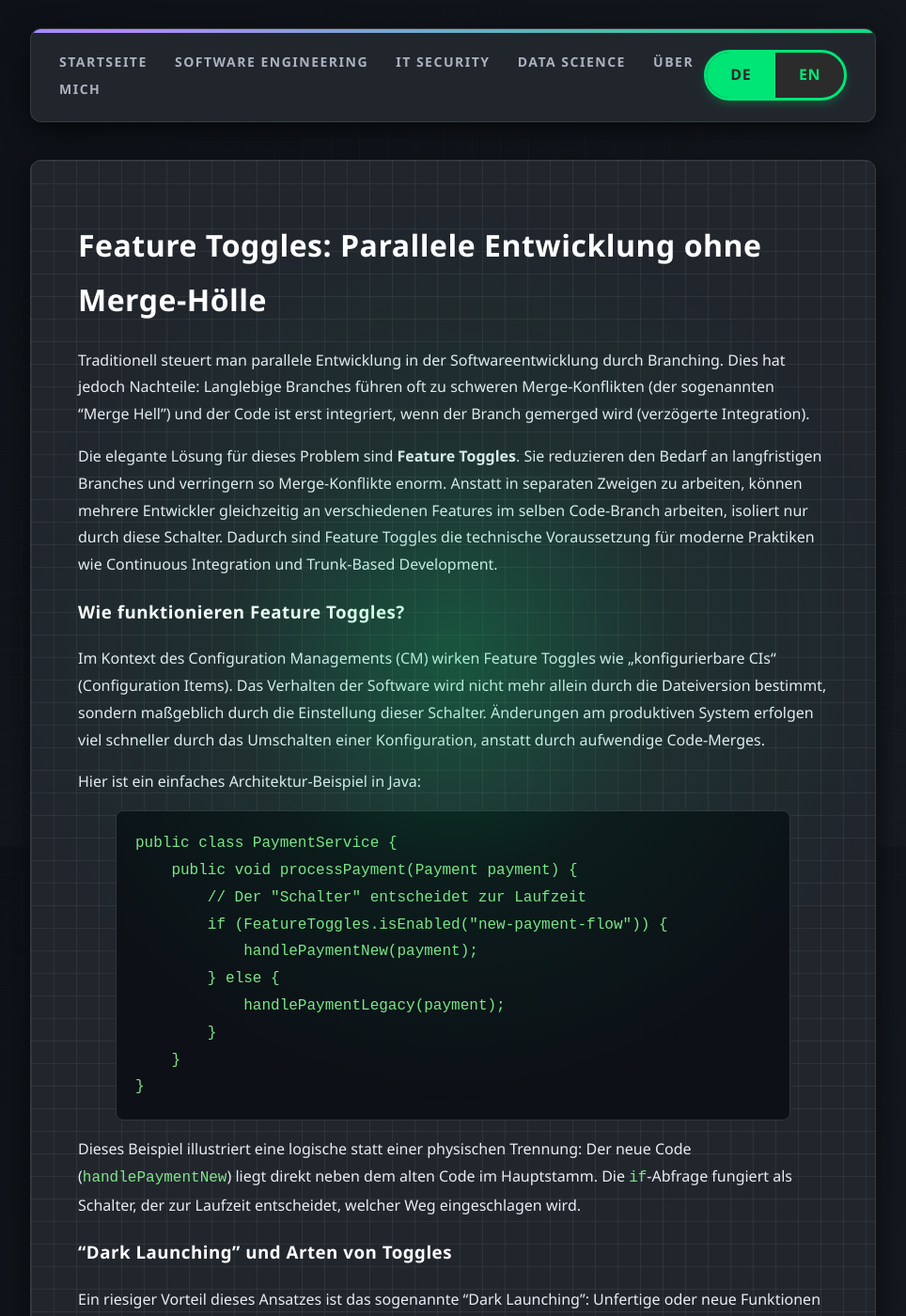
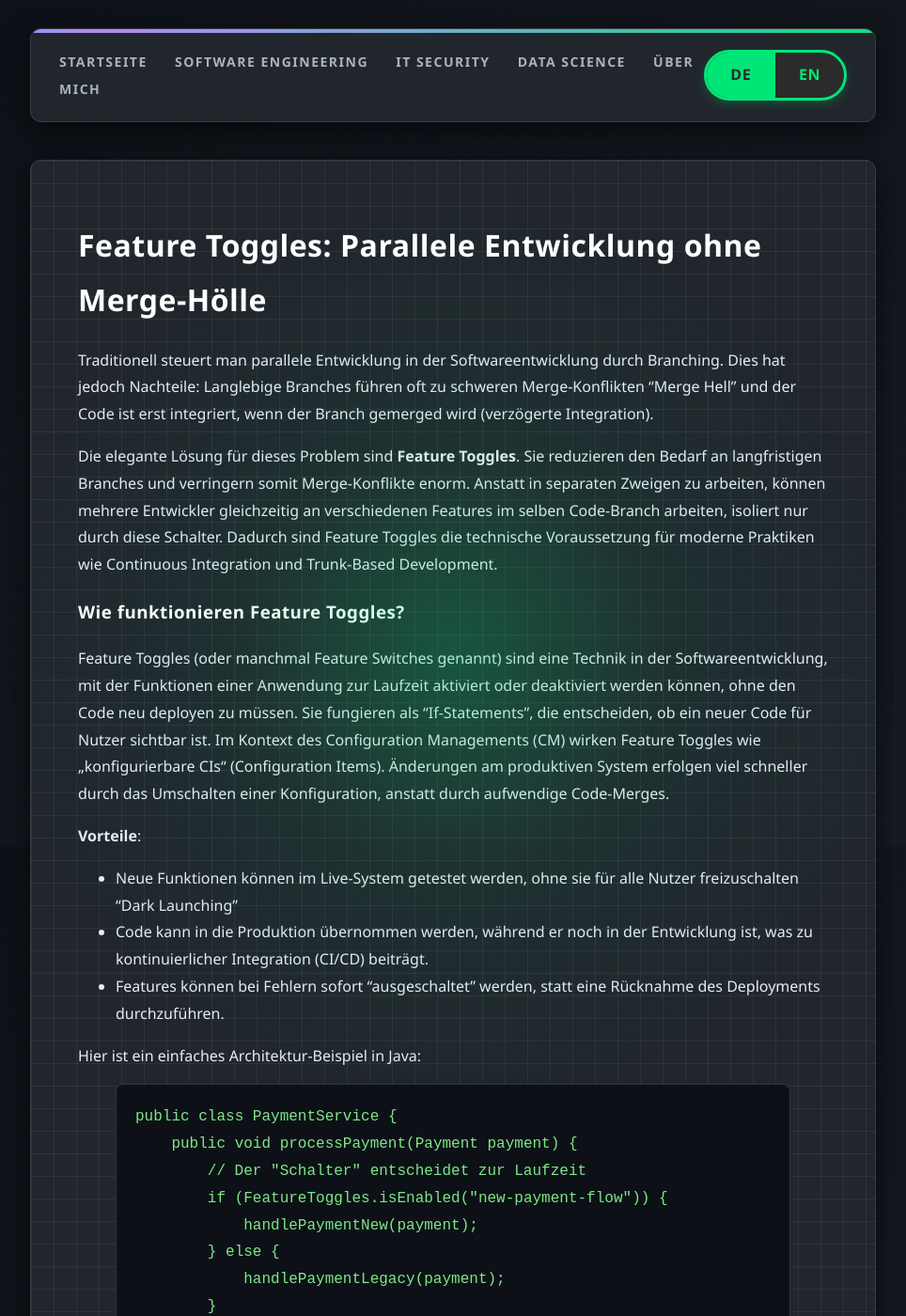
Before and after one commit to AntonRfl/AntonRfl.github.io, a Jekyll site: the page built from _posts/2026-03-21-feature-toggles.md, in a window 1280 px wide and 1400 px high. Shown: the whole window at 94% size, without its empty margins (158-1122 px from the left). Built offline with Jekyll 4.4.1, drawn with Linux system fonts in a browser that asks for light colours; some of the changed text lies outside the part shown.

Commit message:
Enhance feature toggles documentation for clarity
Updated the text for clarity and added details about feature toggles, including advantages and types.

```diff
--- a/_posts/2026-03-21-feature-toggles.md
+++ b/_posts/2026-03-21-feature-toggles.md
@@ -10,12 +10,17 @@ en_url: /en/software-engineering/feature-toggles/
 
 # Feature Toggles: Parallele Entwicklung ohne Merge-Hölle
 
-Traditionell steuert man parallele Entwicklung in der Softwareentwicklung durch Branching. Dies hat jedoch Nachteile: Langlebige Branches führen oft zu schweren Merge-Konflikten (der sogenannten "Merge Hell") und der Code ist erst integriert, wenn der Branch gemerged wird (verzögerte Integration).
+Traditionell steuert man parallele Entwicklung in der Softwareentwicklung durch Branching. Dies hat jedoch Nachteile: Langlebige Branches führen oft zu schweren Merge-Konflikten "Merge Hell" und der Code ist erst integriert, wenn der Branch gemerged wird (verzögerte Integration).
 
-Die elegante Lösung für dieses Problem sind **Feature Toggles**. Sie reduzieren den Bedarf an langfristigen Branches und verringern so Merge-Konflikte enorm. Anstatt in separaten Zweigen zu arbeiten, können mehrere Entwickler gleichzeitig an verschiedenen Features im selben Code-Branch arbeiten, isoliert nur durch diese Schalter. Dadurch sind Feature Toggles die technische Voraussetzung für moderne Praktiken wie Continuous Integration und Trunk-Based Development.
+Die elegante Lösung für dieses Problem sind **Feature Toggles**. Sie reduzieren den Bedarf an langfristigen Branches und verringern somit Merge-Konflikte enorm. Anstatt in separaten Zweigen zu arbeiten, können mehrere Entwickler gleichzeitig an verschiedenen Features im selben Code-Branch arbeiten, isoliert nur durch diese Schalter. Dadurch sind Feature Toggles die technische Voraussetzung für moderne Praktiken wie Continuous Integration und Trunk-Based Development.
 
 ### Wie funktionieren Feature Toggles?
-Im Kontext des Configuration Managements (CM) wirken Feature Toggles wie „konfigurierbare CIs“ (Configuration Items). Das Verhalten der Software wird nicht mehr allein durch die Dateiversion bestimmt, sondern maßgeblich durch die Einstellung dieser Schalter. Änderungen am produktiven System erfolgen viel schneller durch das Umschalten einer Konfiguration, anstatt durch aufwendige Code-Merges.
+Feature Toggles (oder manchmal Feature Switches genannt) sind eine Technik in der Softwareentwicklung, mit der Funktionen einer Anwendung zur Laufzeit aktiviert oder deaktiviert werden können, ohne den Code neu deployen zu müssen. Sie fungieren als "If-Statements", die entscheiden, ob ein neuer Code für Nutzer sichtbar ist. Im Kontext des Configuration Managements (CM) wirken Feature Toggles wie „konfigurierbare CIs“ (Configuration Items). Änderungen am produktiven System erfolgen viel schneller durch das Umschalten einer Konfiguration, anstatt durch aufwendige Code-Merges.
+
+**Vorteile**:
+* Neue Funktionen können im Live-System getestet werden, ohne sie für alle Nutzer freizuschalten "Dark Launching"
+* Code kann in die Produktion übernommen werden, während er noch in der Entwicklung ist, was zu kontinuierlicher Integration (CI/CD) beiträgt.
+* Features können bei Fehlern sofort "ausgeschaltet" werden, statt eine Rücknahme des Deployments durchzuführen.
 
 Hier ist ein einfaches Architektur-Beispiel in Java:
 
@@ -32,12 +37,12 @@ public class PaymentService {
 }
 {% endhighlight %}
 
-Dieses Beispiel illustriert eine logische statt einer physischen Trennung: Der neue Code (`handlePaymentNew`) liegt direkt neben dem alten Code im Hauptstamm. Die `if`-Abfrage fungiert als Schalter, der zur Laufzeit entscheidet, welcher Weg eingeschlagen wird.
+Dieses Beispiel zeigt eine logische statt einer physischen Trennung: Der neue Code (`handlePaymentNew`) liegt direkt neben dem alten Code im Hauptstamm. Die `if`-Abfrage fungiert als Schalter, der zur Laufzeit entscheidet, welcher Weg eingeschlagen wird.
 
 ### "Dark Launching" und Arten von Toggles
-Ein riesiger Vorteil dieses Ansatzes ist das sogenannte "Dark Launching": Unfertige oder neue Funktionen können sicher auf das Produktionssystem deployed werden, da sie für den Endanwender durch den Schalter noch unsichtbar ("dunkel") geschaltet sind. Features lassen sich im laufenden Betrieb an- oder abschalten, ohne dass eine neue Software-Version (Baseline) erstellt oder installiert werden muss.
+Ein besonderes Highlight dieser Technik ist wie oben erwähnt "Dark Launching": Unfertige oder neue Funktionen können sicher in der Produktionsumgebung deployed werden, da sie für den Endanwender durch den Schalter noch unsichtbar ("dunkel") geschaltet sind. Features lassen sich im laufenden Betrieb an- oder abschalten, ohne dass eine neue Software-Version (Baseline) erstellt oder installiert werden muss.
 
-Es gibt verschiedene Arten von Feature Toggles, je nach Einsatzzweck:
+Es gibt neben den Feature Toggles auch andere verschiedene Arten, je nach Einsatzzweck:
 * **Release Toggles**: Blenden unfertige Features aus, sind meist kurzlebig und sollten nach dem Release entfernt werden.
 * **Operations Toggles**: Aktivieren Notfallmodi oder Workarounds und sind eine extrem wichtige Komponente im Incident-Management.
 * **Experiment Toggles**: Werden für A/B-Testing und die Variantensteuerung genutzt.
```
